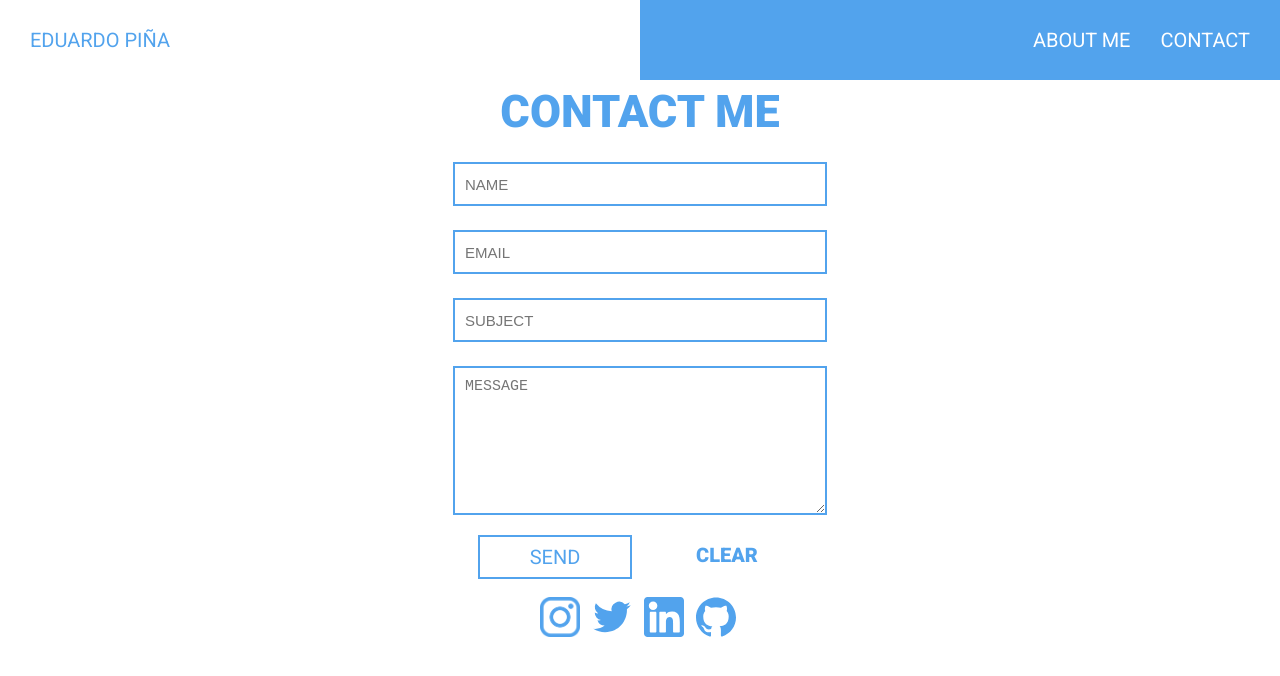
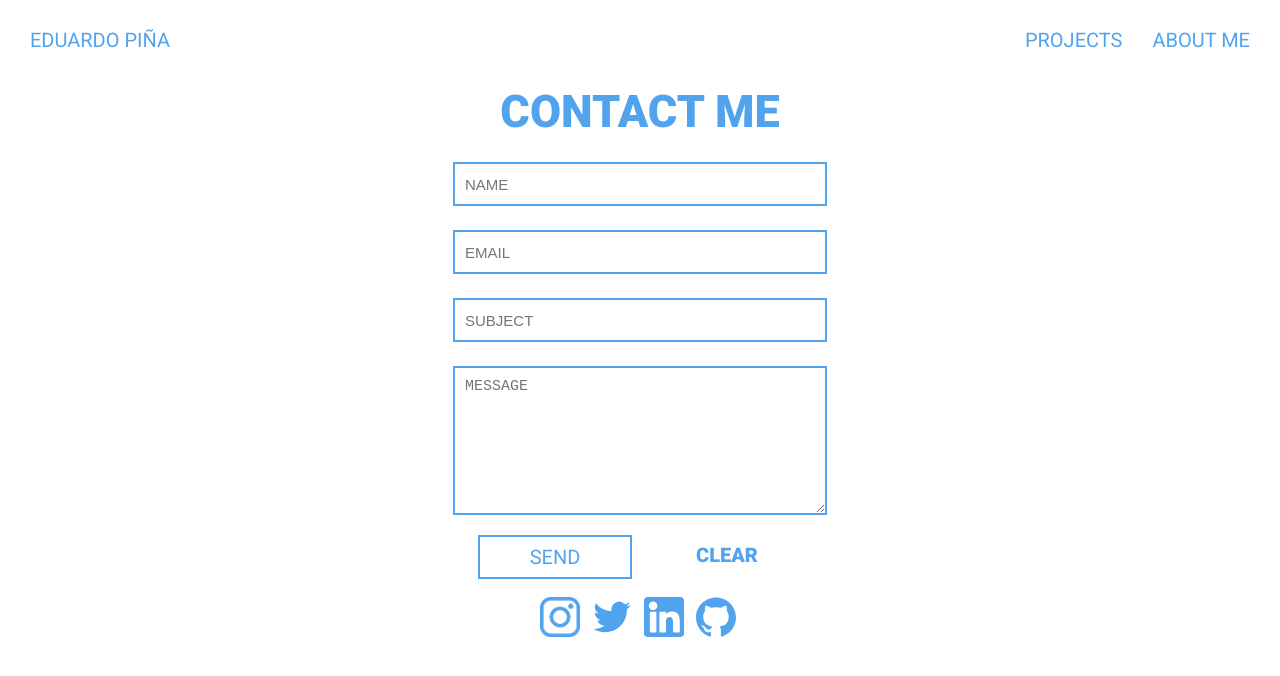
Before and after one commit to Edjopima/portfolio, a React (Create React App) app: page /portfolio/contact in a window 1280 px wide. Shown: the top 676 px of the page. Built offline with nearby package versions, Linux system fonts and the light colour scheme; no server answers.

Commit message:
[Fix] fix routes

```diff
--- a/src/components/AboutMe/AboutMe.js
+++ b/src/components/AboutMe/AboutMe.js
@@ -24,10 +24,10 @@ const AboutMe = () =>{
                     using Microcontrollers like arduino, PIC and single boards computers like raspberry pi.
                     </span>
                     <div className='aboutMe-buttonContainer'>
-                        <div className='aboutMe-button1' onClick={()=>changePage('/projects')}>
+                        <div className='aboutMe-button1' onClick={()=>changePage('/portfolio/projects')}>
                             <span>Projects</span>
                         </div>
-                        <div className='aboutMe-button2' onClick={()=>changePage('/contact')}>
+                        <div className='aboutMe-button2' onClick={()=>changePage('/portfolio/contact')}>
                             <span>contact me</span>
                         </div>
                     </div>
--- a/src/components/Header/Header.js
+++ b/src/components/Header/Header.js
@@ -12,7 +12,7 @@ const Header = () => {
 
     const setComponentProps = (location) =>{
         switch (location) {
-            case '/':
+            case '/portfolio':
                 return({
                     colorScheme:{
                         backgroundColor1:'white',
@@ -25,11 +25,11 @@ const Header = () => {
                         text2:'contact'
                     },
                     routes:{
-                        route1:'/about',
-                        route2:'/contact'
+                        route1:'/portfolio/about',
+                        route2:'/portfolio/contact'
                     }
                 });
-            case '/iotprojects':
+            case '/portfolio/iotprojects':
                 return({
                     colorScheme:{
                         backgroundColor1:'white',
@@ -42,11 +42,11 @@ const Header = () => {
                         text2:'contact'
                     },
                     routes:{
-                        route1:'/about',
-                        route2:'/contact'
+                        route1:'/portfolio/about',
+                        route2:'/portfolio/contact'
                     }
                 });
-            case '/webprojects':
+            case '/portfolio/webprojects':
                 return({
                     colorScheme:{
                         backgroundColor1:'var(--blue)',
@@ -59,11 +59,11 @@ const Header = () => {
                         text2:'contact'
                     },
                     routes:{
-                        route1:'/about',
-                        route2:'/contact'
+                        route1:'/portfolio/about',
+                        route2:'/portfolio/contact'
                     }
                 });
-            case '/about':
+            case '/portfolio/about':
                 return({
                     colorScheme:{
                         backgroundColor1:'white',
@@ -76,11 +76,11 @@ const Header = () => {
                         text2:'contact'
                     },
                     routes:{
-                        route1:'/',
-                        route2:'/contact'
+                        route1:'/portfolio',
+                        route2:'/portfolio/contact'
                     }
                 });
-            case '/contact':
+            case '/portfolio/contact':
             return({
                 colorScheme:{
                     backgroundColor1:'white',
@@ -93,8 +93,8 @@ const Header = () => {
                     text2:'about me'
                 },
                 routes:{
-                    route1:'/',
-                    route2:'/about'
+                    route1:'/portfolio',
+                    route2:'/portfolio/about'
                 }
             });
             default:
@@ -110,8 +110,8 @@ const Header = () => {
                         text2:'contact'
                     },
                     routes:{
-                        route1:'/about',
-                        route2:'/contact'
+                        route1:'/portfolio/about',
+                        route2:'/portfolio/contact'
                     }
                 });
         }
@@ -122,7 +122,7 @@ const Header = () => {
     return (
             <StyledHeader colorScheme={colorScheme}>
                 <div className='header-name' >
-                    <span className='header-text' onClick={()=>changePage('/')}>Eduardo Piña</span>
+                    <span className='header-text' onClick={()=>changePage('/portfolio')}>Eduardo Piña</span>
                 </div>
                 <div className='header-options'>
                     <span className='header-text' onClick={()=>changePage(routes.route1)}>{text.text1}</span>
--- a/src/components/MainPage/MainPage.js
+++ b/src/components/MainPage/MainPage.js
@@ -26,10 +26,10 @@ const MainPage = () => {
                     <span className='MainPage-title'>projects alive</span>
                     <span className='MainPage-text'>and fullstack developer</span>
                 </div>
-                <div className="mainPage-white MainPage-buttonContainer" onClick={()=>changePage('/iotprojects')}>
+                <div className="mainPage-white MainPage-buttonContainer" onClick={()=>changePage('/portfolio/iotprojects')}>
                     <span className='MainPage-button'>electronic and iot projects</span>
                 </div>
-                <div className='mainPage-blue MainPage-buttonContainer' onClick={()=>changePage('/webprojects')}>
+                <div className='mainPage-blue MainPage-buttonContainer' onClick={()=>changePage('/portfolio/webprojects')}>
                     <span className='MainPage-button'>web and mobile projects</span>
                 </div>
             </div>
--- a/src/components/ProjectCard/ProjectCard.js
+++ b/src/components/ProjectCard/ProjectCard.js
@@ -50,7 +50,7 @@ const ProjectCard = ({colorScheme, project}) =>{
                     </div>
                     <p className='ProjectCard-descriptionSmall'>{project.description.slice(5,-1)}</p>
                     <div className='ProjectCard-buttonContainer'>
-                        <div className='ProjectCard-button2' onClick={()=>changePage('/shootingTrainingSystem')}>
+                        <div className='ProjectCard-button2' onClick={()=>changePage('/portfolio/shootingTrainingSystem')}>
                             <span className='ProjectCard-buttonText'>More</span>
                         </div>
                     </div>
--- a/src/components/ShotingTrainingSystem/ShotingTrainingSystem.js
+++ b/src/components/ShotingTrainingSystem/ShotingTrainingSystem.js
@@ -26,10 +26,10 @@ const ShotingTrainingSystem = () =>{
                     Also has the microcontroller in charge to read the receptors message and calculate the health of the user in the simulation. Also take count of the "bullet" used. And send the training data through bluetooth.
                     </span>
                     <div className='ShotingTrainingSystem-buttonContainer'>
-                        <div className='ShotingTrainingSystem-button1' onClick={()=>changePage('/iotprojects')}>
+                        <div className='ShotingTrainingSystem-button1' onClick={()=>changePage('/portfolio/iotprojects')}>
                             <span>Back</span>
                         </div>
-                        <div className='ShotingTrainingSystem-button2' onClick={()=>changePage('/contact')}>
+                        <div className='ShotingTrainingSystem-button2' onClick={()=>changePage('/portfolio/contact')}>
                             <span>contact me</span>
                         </div>
                     </div>
--- a/src/containers/App.js
+++ b/src/containers/App.js
@@ -59,7 +59,7 @@ const App = () => {
           {transitionsLeftToRight.map(({item,props,key})=>(
               <animated.div key={key} style={props}>
                 <Switch location={item}>
-                  <Route path="/iotprojects">
+                  <Route path="/portfolio/iotprojects">
                       <Projects type='iot' projects={filterIotProjects(projects)}/>
                   </Route>
                   <Route path='/portfolio/shootingTrainingSystem'>
```
Also changed, not shown: 1 other file (tests, documents, lock files or other folders).
